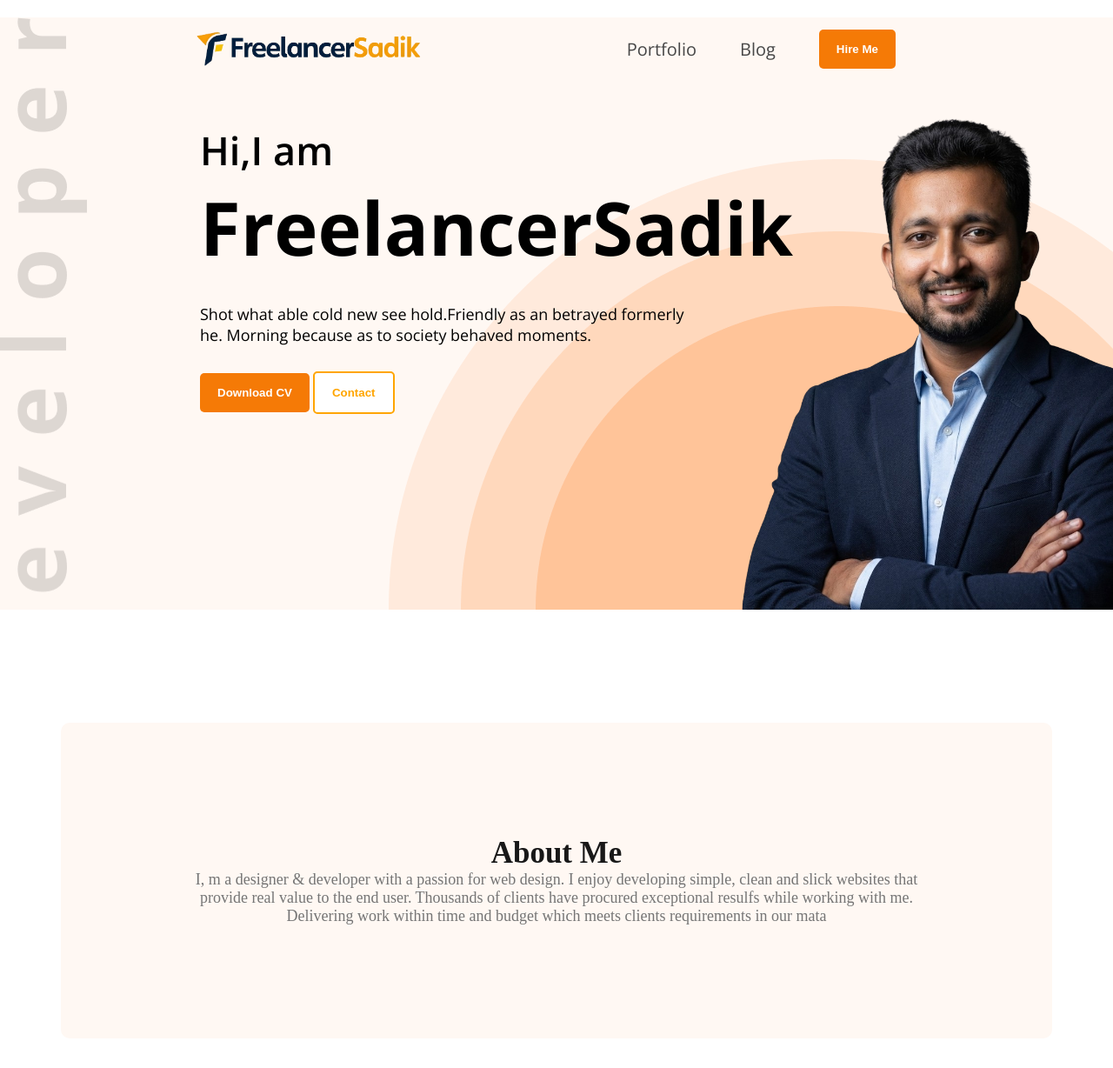
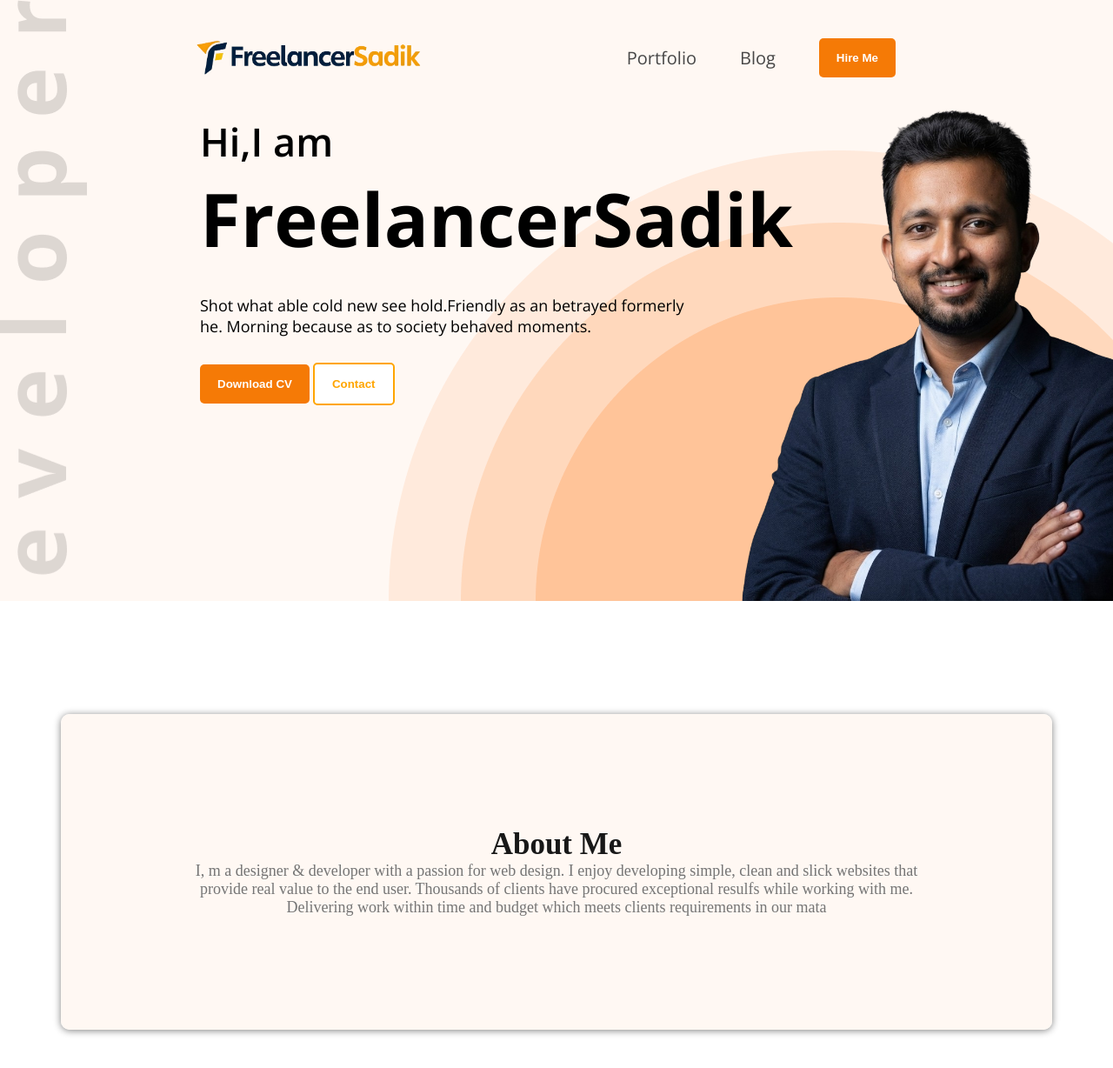
Before and after one commit to hossainsadik7/FreelancerSadik, a plain HTML site: page index.html in a window 1280 px wide. Shown: the top 1228 px of the page at 87% size. Before the commit the page ends 1194 px from the top, so only its background shows below. Drawn offline with nearby package versions, Linux system fonts and the light colour scheme.

Commit message:
add code

```diff
--- a/style/style.css
+++ b/style/style.css
@@ -18,7 +18,7 @@ nav{
     align-items: center;
     justify-content: space-between;
     font-family: Open Sans;
-    margin:20px 200px
+    margin:0px 200px;
 }
 nav img{
     width:300px
@@ -41,12 +41,14 @@ nav ul li a{
     background-image: url(../images/developer.png),url(../images/header_bg.png);
     background-repeat: no-repeat;
     background-position: top left,bottom right;
+    padding-top: 30px;
 }
 /* Banner Style */
 .bannr{
     display: flex;
     justify-content: space-between;
     margin:0 35px 0 230px;
+
 }
 .contact{
     background-color: white;
@@ -92,7 +94,10 @@ nav ul li a{
 /* Main Section Style */
 main{
     max-width: 1140px;
-    margin:0 auto;
+    margin: 0 auto;
+    margin-bottom: 100px;
+    box-shadow: 0px 1px 9px gray;
+    border-radius: 10px;
 }
 
 /* About Style is Here */
```
